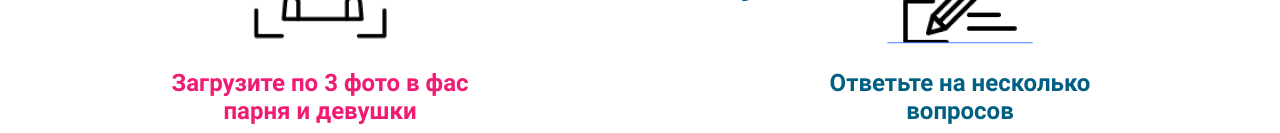
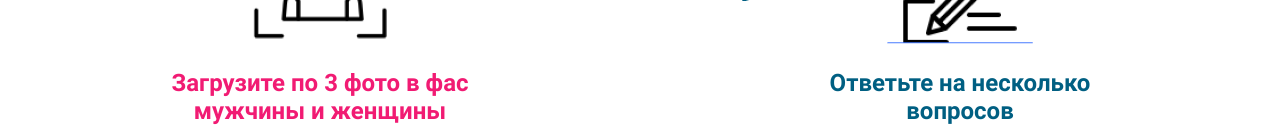
Before and after one commit to idefant/check-family-love-frontend, a Next.js app: page / in a window 1280 px wide. Shown: the part 636-769 px from the top of the page. Built offline with nearby package versions, Linux system fonts and the light colour scheme.

Commit message:
correct naming

```diff
--- a/pages/quiz/male.tsx
+++ b/pages/quiz/male.tsx
@@ -82,7 +82,7 @@ const QuizMale = () => {
                 </FormProvider>
 
                 <Button theme="pink" className={style.submitButton} type="submit">
-                  Перейти к тестированию девушки
+                  Перейти к тестированию женщины
                 </Button>
               </form>
             </div>
--- a/sections/MainGuide/MainGuide.tsx
+++ b/sections/MainGuide/MainGuide.tsx
@@ -16,10 +16,10 @@ const MainGuide: FC = () => (
     <Container>
       <div className={style.grid}>
         <div className={style.item}>
-          <Image src={uploadImg} alt="Загрузите по 3 фото в фас парня и девушки" />
+          <Image src={uploadImg} alt="Загрузите по 3 фото в фас мужчины и женщины" />
           <div className={classNames(style.itemText, style.itemTextPink)}>
             <span className={style.itemTextStep}>Шаг 1. </span>
-            Загрузите по 3 фото в фас парня и девушки
+            Загрузите по 3 фото в фас мужчины и женщины
           </div>
         </div>
 
```
